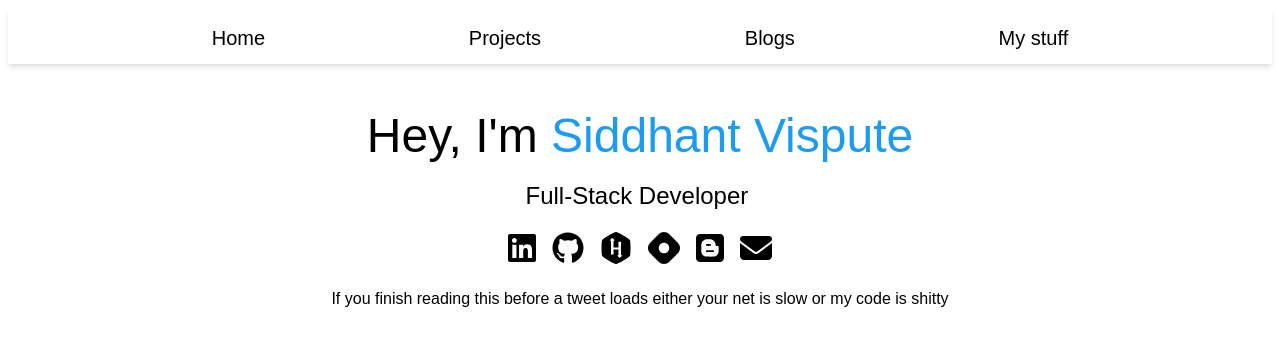
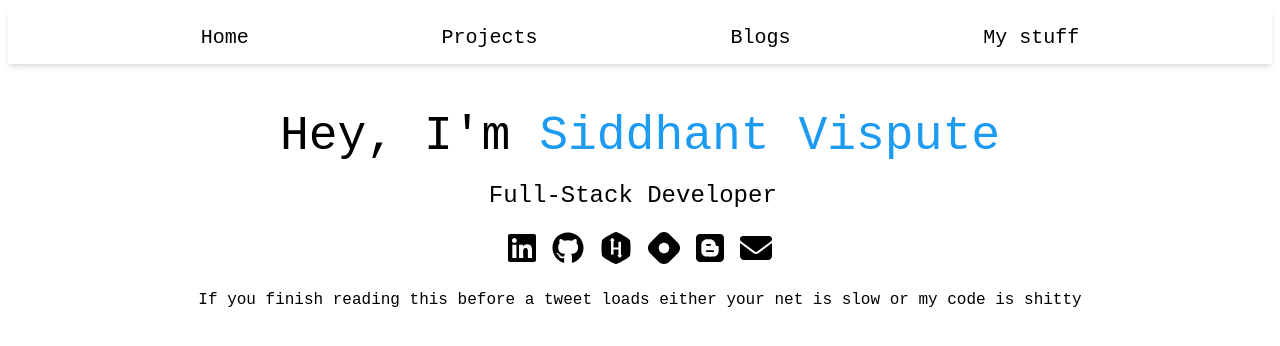
Before and after one commit to skieer-ssv/alas-a-portfolio, a Next.js app: page / in a window 1280 px wide. Shown: the top 346 px of the page. Built offline with nearby package versions, Linux system fonts and the light colour scheme.

Commit message:
style: set default font as "Share Tech Mono"

```diff
--- a/pages/index.js
+++ b/pages/index.js
@@ -7,7 +7,7 @@ import Socials from "../components/Socials";
 export default function Home(){
 
   return(
-<div className="p-2 min-h-screen">
+<div className="p-2 min-h-screen ">
       <Navbar/>
 
  <div className=" flex justify-center grow " >
@@ -19,9 +19,9 @@ export default function Home(){
    </span>
 
    </div>
-   <div className="self-center "><Typewriter/></div>
+   <div className=" self-center"><Typewriter/></div>
    <div ><Socials/></div>
-   <div className="min-h-fit"><Tweets/></div>
+   <div className="min-h-fit self-center"><Tweets/></div>
 
    </div>
    </div>
--- a/styles/globals.css
+++ b/styles/globals.css
@@ -6,7 +6,11 @@ html{
   --dark-bg-color:rgb(58, 57, 57);
   --black-primary-text:rgb(46, 45, 45);
 }
-
+@layer base{
+  html{
+    font-family: Share Tech Mono, monospace, proxima-nova, sans-serif;
+  }
+}
 hr{
   border-top: 0.5px solid #c4c1c1c2;
 
```
